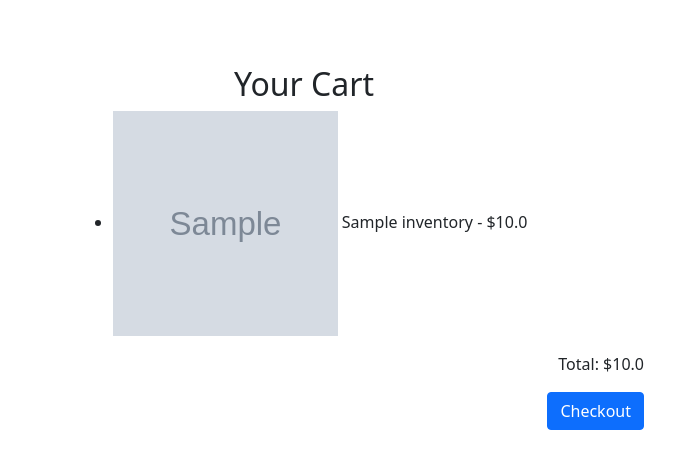
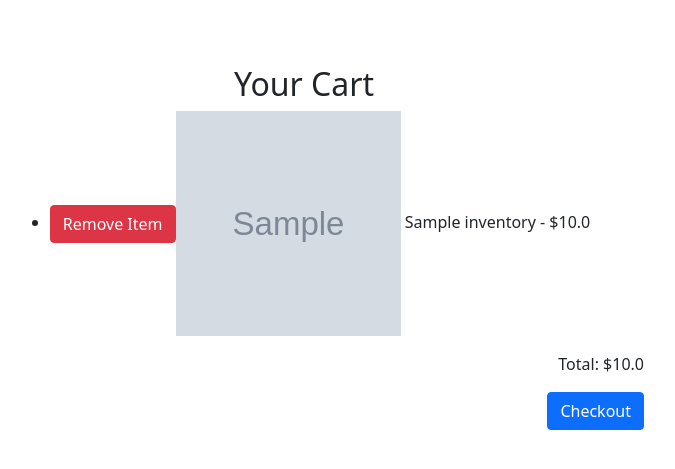
Before and after one commit to traviicii/flask-ecommerce-site, a Flask app: page /cart in a window 1280 px wide. Shown: the part 168-637 px from the top of the page, without its empty margins (336-1011 px from the left). Run offline with Flask 3, Linux system fonts and the light colour scheme; a user stored in the database is signed in; tables that the repository leaves empty hold one stand-in row (values such as "Sample post"); grey boxes marked "Sample" are stand-in pictures; some libraries are stand-ins or nearby versions.

Commit message:
Added cart functionality

```diff
--- a/app/routes.py
+++ b/app/routes.py
@@ -34,13 +34,15 @@ def cart():
 def addToCart(prodid):
     item = Cart(current_user.id, prodid)
     item.saveToDB()
+    flash('Item successfully added to your cart!', 'success')
     return redirect(url_for('base'))
 
-@app.route('/removefromcart/<int:prodid>') #removes an item from the cart
-def removeFromCart(prodid):
-    removeme = Cart.query.filter_by(prod_id=prodid).first()
+@app.route('/removefromcart/<int:cartid>') #removes an item from the cart
+def removeFromCart(cartid):
+    removeme = Cart.query.filter_by(id=cartid).first()
     removeme.deleteFromDB()
-    return render_template(url_for('/cart'))
+    flash('Item removed from cart', 'success')
+    return redirect(url_for('cart'))
 
 @app.route('/emptycart')
 def emptyCart():
--- a/app/templates/cart.html
+++ b/app/templates/cart.html
@@ -7,7 +7,7 @@
     <ul>
         {% for cart in usercart %}
 
-        <li><img src="{{ cart.item.image }}" alt="" style="width: 225px; height:225px;"> {{ cart.item.product_name }} - ${{ cart.item.price }}</li>
+        <li><a type="button" class="btn btn-danger" href="/removefromcart/{{ cart.id }}">Remove Item</a><img src="{{ cart.item.image }}" alt="" style="width: 225px; height:225px;"> {{ cart.item.product_name }} - ${{ cart.item.price }} </li>
         {% endfor %}
     </ul>
 
```
